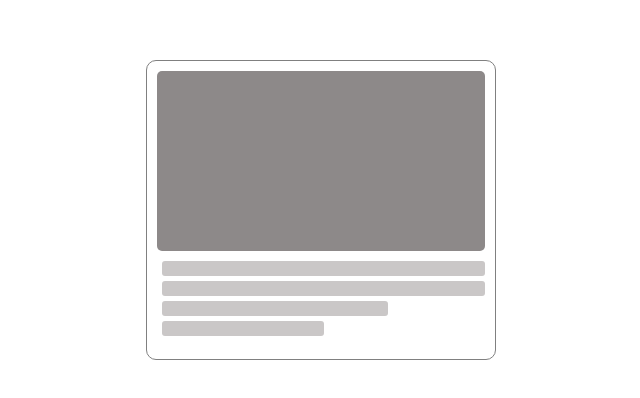
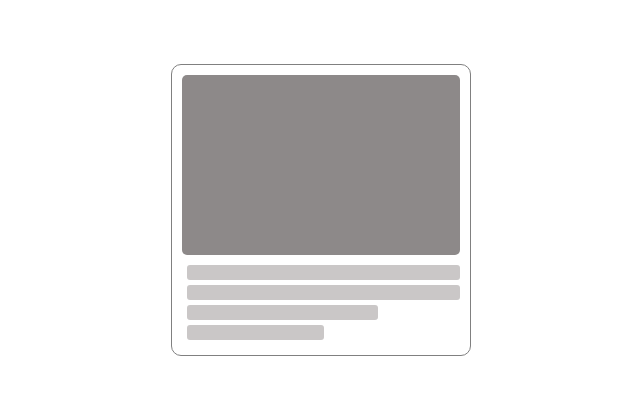
Before and after one commit to manish7479dlp/Shimmer-Effect, a plain HTML site: page index.html in a window 1280 px wide. Shown: the part 190-588 px from the top of the page, without its empty margins (319-959 px from the left). Drawn offline with Linux system fonts and the light colour scheme.

Commit message:
ui: change width of card

```diff
--- a/style.css
+++ b/style.css
@@ -12,8 +12,8 @@
   /* background-color: grey; */
 }
 .content {
-  width: 350px;
-  height: 300px;
+  width: 300px;
+  /* height: 280px; */
   border: 1px solid gray;
   border-radius: 10px;
   padding: 10px;
```
